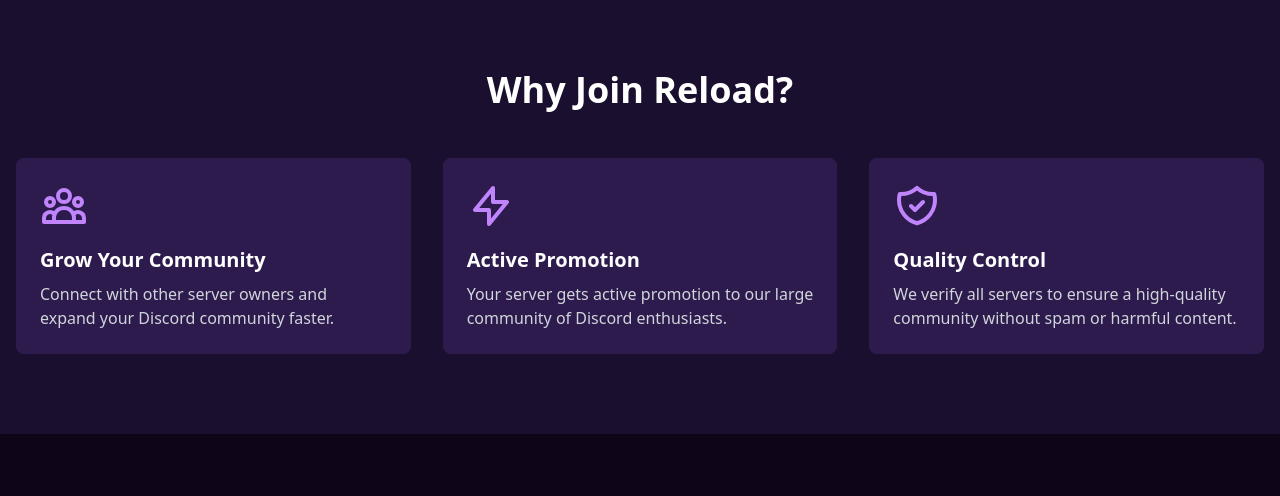
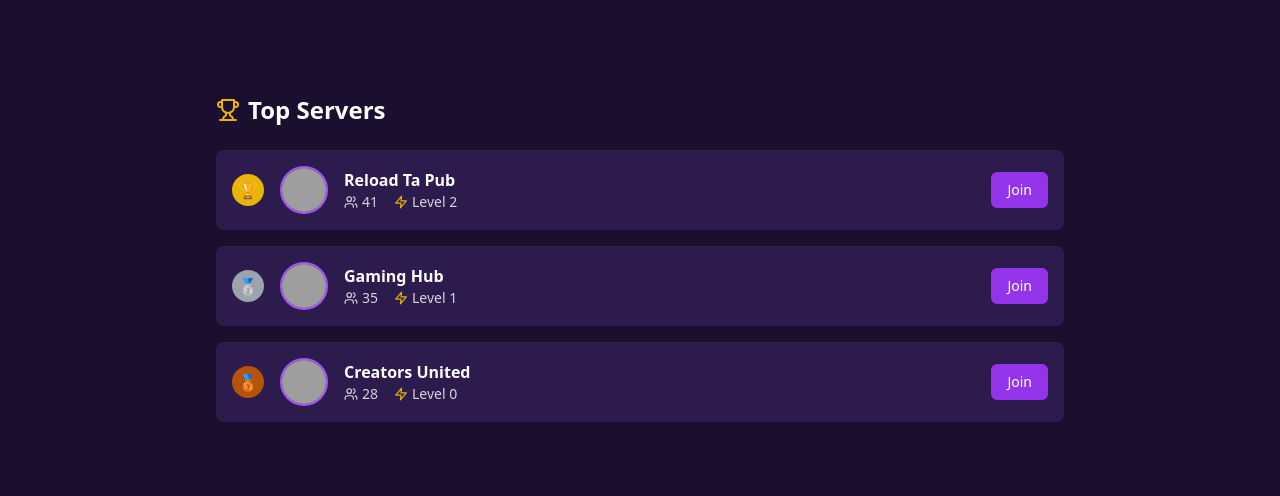
Before and after one commit to ssssssqsqssqsq/ssqsa, a React (Vite) app: page / in a window 1280 px wide. Shown: the part 810-1306 px from the top of the page. Built offline with nearby package versions, Linux system fonts and the light colour scheme; no server answers; grey boxes are pictures that could not be loaded.

Commit message:
Add Server Ranking System

```diff
--- /dev/null
+++ b/src/components/ServerRanking.tsx
@@ -0,0 +1,92 @@
+import React from 'react';
+import { Trophy, Users, Zap } from 'lucide-react';
+import { motion } from 'framer-motion';
+import { DiscordServer } from '../types';
+
+interface ServerRankingProps {
+  servers: DiscordServer[];
+}
+
+const ServerRanking: React.FC<ServerRankingProps> = ({ servers }) => {
+  const getRankingColor = (ranking: number) => {
+    switch (ranking) {
+      case 1:
+        return 'bg-yellow-500';
+      case 2:
+        return 'bg-gray-400';
+      case 3:
+        return 'bg-amber-700';
+      default:
+        return 'bg-purple-600';
+    }
+  };
+
+  const getRankingIcon = (ranking: number) => {
+    switch (ranking) {
+      case 1:
+        return '🏆';
+      case 2:
+        return '🥈';
+      case 3:
+        return '🥉';
+      default:
+        return ranking;
+    }
+  };
+
+  return (
+    <div className="bg-[#1A0F2E] rounded-lg p-6">
+      <div className="flex items-center gap-2 mb-6">
+        <Trophy className="text-yellow-500" size={24} />
+        <h2 className="text-2xl font-bold text-white">Top Servers</h2>
+      </div>
+
+      <div className="space-y-4">
+        {servers.map((server, index) => (
+          <motion.div
+            key={server.id}
+            initial={{ opacity: 0, x: -20 }}
+            animate={{ opacity: 1, x: 0 }}
+            transition={{ duration: 0.3, delay: index * 0.1 }}
+            className="bg-[#2D1B4E] rounded-lg p-4 flex items-center gap-4"
+          >
+            <div className={`w-8 h-8 ${getRankingColor(index + 1)} rounded-full flex items-center justify-center text-white font-bold`}>
+              {getRankingIcon(index + 1)}
+            </div>
+
+            <img
+              src={server.iconUrl}
+              alt={server.name}
+              className="w-12 h-12 rounded-full object-cover border-2 border-purple-500"
+            />
+
+            <div className="flex-grow">
+              <h3 className="text-white font-semibold">{server.name}</h3>
+              <div className="flex items-center gap-4 text-sm text-gray-300">
+                <div className="flex items-center gap-1">
+                  <Users size={14} />
+                  {server.memberCount}
+                </div>
+                <div className="flex items-center gap-1">
+                  <Zap size={14} className="text-yellow-500" />
+                  Level {server.boostLevel}
+                </div>
+              </div>
+            </div>
+
+            <a
+              href={server.inviteLink}
+              target="_blank"
+              rel="noopener noreferrer"
+              className="bg-purple-600 hover:bg-purple-700 text-white px-4 py-2 rounded-md text-sm transition-colors"
+            >
+              Join
+            </a>
+          </motion.div>
+        ))}
+      </div>
+    </div>
+  );
+};
+
+export default ServerRanking;
--- a/src/data/servers.ts
+++ b/src/data/servers.ts
@@ -5,8 +5,45 @@ export const discordServers: DiscordServer[] = [
     id: '1',
     name: 'Reload Ta Pub',
     description: 'Serveur du fondateur AyviTV & Wayzen!',
-    category: 'Advertising',
+    category: 'advertising',
     inviteLink: 'https://discord.gg/JQnhxUGxqr',
-    iconUrl: 'https://media.discordapp.net/attachments/1372686113826934855/1375909100017160402/ReloadFrance.png?ex=683366b4&is=68321534&hm=d7ada5e5d94e8ccd693d3eff30d21c4e0e9a7e71f8be12b85f1b47865727b594&=&format=webp&quality=lossless'
+    iconUrl: 'https://media.discordapp.net/attachments/1372686113826934855/1375909100017160402/ReloadFrance.png?ex=683366b4&is=68321534&hm=d7ada5e5d94e8ccd693d3eff30d21c4e0e9a7e71f8be12b85f1b47865727b594&=&format=webp&quality=lossless',
+    memberCount: 41,
+    boostLevel: 2
+  },
+  {
+    id: '2',
+    name: 'Gaming Hub',
+    description: 'The ultimate gaming community!',
+    category: 'gaming',
+    inviteLink: 'https://discord.gg/example',
+    iconUrl: 'https://images.pexels.com/photos/3165335/pexels-photo-3165335.jpeg?auto=compress&cs=tinysrgb&w=150',
+    memberCount: 35,
+    boostLevel: 1
+  },
+  {
+    id: '3',
+    name: 'Creators United',
+    description: 'A place for content creators to connect and grow!',
+    category: 'community',
+    inviteLink: 'https://discord.gg/example2',
+    iconUrl: 'https://images.pexels.com/photos/2755075/pexels-photo-2755075.jpeg?auto=compress&cs=tinysrgb&w=150',
+    memberCount: 28,
+    boostLevel: 0
   }
-]
+];
+
+// Sort and rank servers based on member count and boost level
+export const getRankedServers = () => {
+  return discordServers
+    .sort((a, b) => {
+      // Calculate score based on member count and boost level
+      const scoreA = a.memberCount + (a.boostLevel * 10);
+      const scoreB = b.memberCount + (b.boostLevel * 10);
+      return scoreB - scoreA;
+    })
+    .map((server, index) => ({
+      ...server,
+      ranking: index + 1
+    }));
+};
--- a/src/pages/HomePage.tsx
+++ b/src/pages/HomePage.tsx
@@ -4,10 +4,13 @@ import { ArrowRight } from 'lucide-react';
 import { useAuth } from '../context/AuthContext';
 import { useMusic } from '../context/MusicContext';
 import { motion } from 'framer-motion';
+import ServerRanking from '../components/ServerRanking';
+import { getRankedServers } from '../data/servers';
 
 const HomePage: React.FC = () => {
   const { isAuthenticated } = useAuth();
   const { playlist, playSong } = useMusic();
+  const rankedServers = getRankedServers();
 
   // Auto play music when page loads
   useEffect(() => {
@@ -79,7 +82,7 @@ const HomePage: React.FC = () => {
                   to="/login"
                   className="bg-purple-600 hover:bg-purple-700 text-white px-8 py-3 rounded-lg text-lg font-medium transition-colors flex items-center justify-center"
                 >
-                  Login with Google
+                  Login with Discord
                 </Link>
               )}
 
@@ -105,6 +108,21 @@ const HomePage: React.FC = () => {
         >
           <ArrowRight size={24} className="text-white/70 transform rotate-90" />
         </motion.div>
+      </section>
+
+      {/* Server Ranking Section */}
+      <section className="py-20 bg-[#1A0F2E]">
+        <div className="container mx-auto px-4">
+          <motion.div
+            initial={{ opacity: 0 }}
+            whileInView={{ opacity: 1 }}
+            transition={{ duration: 1 }}
+            viewport={{ once: true }}
+            className="max-w-4xl mx-auto"
+          >
+            <ServerRanking servers={rankedServers} />
+          </motion.div>
+        </div>
       </section>
 
       {/* Features Section */}
--- a/src/types/index.ts
+++ b/src/types/index.ts
@@ -12,7 +12,9 @@ export interface DiscordServer {
   category: 'gaming' | 'community' | 'advertising' | 'other';
   inviteLink: string;
   iconUrl: string;
-  memberCount?: number;
+  memberCount: number;
+  boostLevel: number;
+  ranking?: number;
 }
 
 export interface Song {
```
